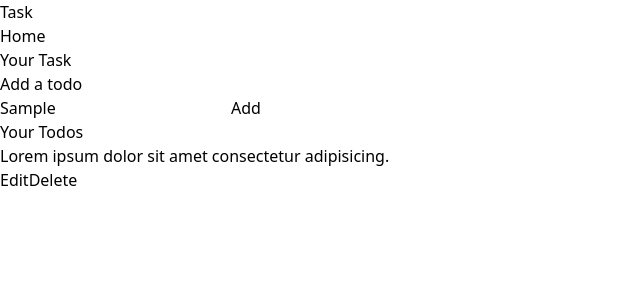
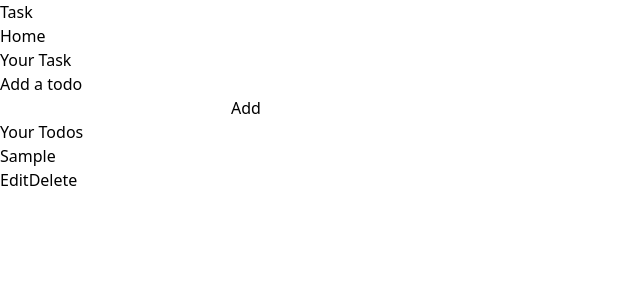
Before and after one commit to Aditya-das-4707-e/Todo-List, a React (Vite) app: page / in a window 1280 px wide. Both pictures are taken after typing "Sample" into the empty fields and a click on the button "Add". Shown: the top 300 px of the page, without its empty margins (0-640 px from the left). Built offline with nearby package versions, Linux system fonts and the light colour scheme.

Commit message:
Update App.jsx

```diff
--- a/src/App.jsx
+++ b/src/App.jsx
@@ -3,28 +3,46 @@ import { useState } from 'react'
 import Navbar from './components/Navbar'
 
 function App() {
-  const [count, setCount] = useState(0)
+
+  const [Todo, setTodo] = useState("")
+  const [Todos, setTodos] = useState([])
+
+  const handleEdit = () => { }
+  const handleDelete = () => { }
+  const handleAdd = () => {
+    setTodos([...Todos, { Todo, isCompleted: false }])
+    setTodo("")
+    console.log(Todos);
+  }
+
+  const handleChange = (e) => {
+    setTodo(e.target.value)
+  }
 
   return (
     <>
       <Navbar />
       <div className="container bg-indigo-100 mx-auto m-5 rounded-xl p-5 min-h-[80vh]">
-        <div className="addTodo">
+        <div className="addTodo my-5">
           <h2 className='text-lg font-bold'>Add a todo</h2>
-          <input type="text" name="" id="" />
-          <button className='bg-indigo-500 hover:bg-indigo-700 p-2 py-1 text-sm font-bold text-white rounded-md m-2 transition-colors duration-150'>Add</button>
+          <input onChange={handleChange} value={Todo} type="text" className='w-75' name="" id="" />
+          <button onClick={handleAdd} className='bg-indigo-500 hover:bg-indigo-700 p-2 py-1 text-sm font-bold text-white rounded-md m-2 mx-5 transition-colors duration-150'>Add</button>
         </div>
-          <h2 className='text-xl font-bold'>Your Todos</h2>
-          <div className="todos">
-            <div className="todo flex">
-              <div className="text">Lorem ipsum dolor sit amet consectetur adipisicing.</div>
-                <div className="buttons">
-                  <button className='bg-indigo-500 hover:bg-indigo-700 p-2 py-1 text-sm font-bold text-white rounded-md m-2 transition-colors duration-150'>Edit</button>
-                  <button className='bg-indigo-500 hover:bg-indigo-700 p-2 py-1 text-sm font-bold text-white rounded-md m-2 transition-colors duration-150'>Delete</button>
-                </div>
+        <h2 className='text-xl font-bold'>Your Todos</h2>
+        <div className="todos">
+          {Todos.map(item => {
+
+
+            return <div className="todo flex">
+              <div className={item.isCompleted?"":"line-through"}> {item.Todo} </div>
+              <div className="buttons">
+                <button onClick={handleEdit} className='bg-indigo-500 hover:bg-indigo-700 p-2 py-1 text-sm font-bold text-white rounded-md m-2 mx-2 transition-colors duration-150'>Edit</button>
+                <button onClick={handleDelete} className='bg-indigo-500 hover:bg-indigo-700 p-2 py-1 text-sm font-bold text-white rounded-md m-2 mx-2 transition-colors duration-150'>Delete</button>
+              </div>
 
             </div>
-          </div>
+          })}
+        </div>
 
       </div>
     </>
```
